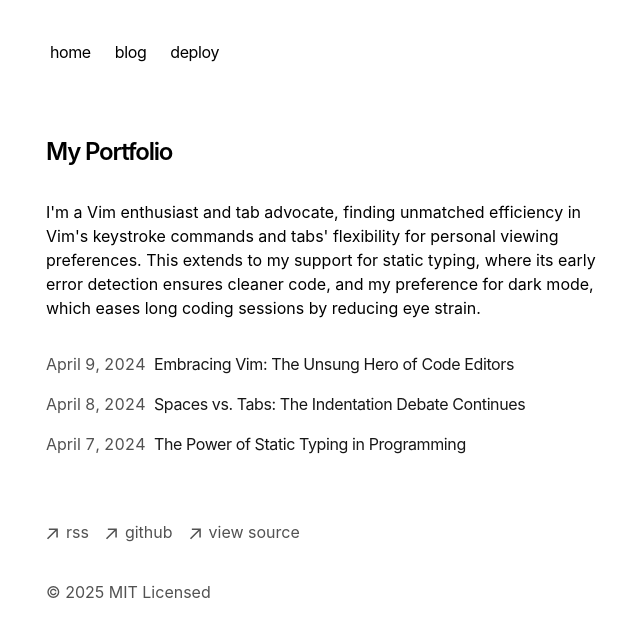
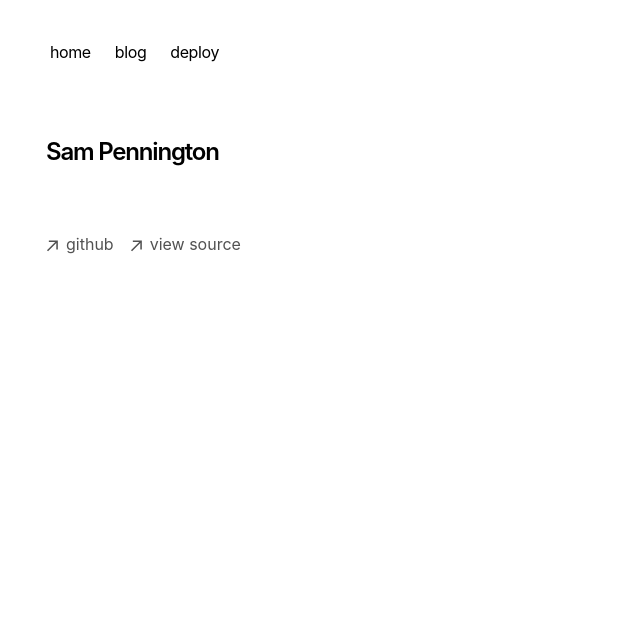
Before and after one commit to sampennington/sam, a Next.js app: page / in a window 1280 px wide. Shown: the top 636 px of the page, without its empty margins (306-946 px from the left). Built offline with nearby package versions, Linux system fonts and the light colour scheme.

Commit message:
started with template

```diff
--- a/app/components/footer.tsx
+++ b/app/components/footer.tsx
@@ -24,18 +24,7 @@ export default function Footer() {
             className="flex items-center transition-all hover:text-neutral-800 dark:hover:text-neutral-100"
             rel="noopener noreferrer"
             target="_blank"
-            href="/rss"
-          >
-            <ArrowIcon />
-            <p className="ml-2 h-7">rss</p>
-          </a>
-        </li>
-        <li>
-          <a
-            className="flex items-center transition-all hover:text-neutral-800 dark:hover:text-neutral-100"
-            rel="noopener noreferrer"
-            target="_blank"
-            href="https://github.com/vercel/next.js"
+            href="https://github.com/sampennington"
           >
             <ArrowIcon />
             <p className="ml-2 h-7">github</p>
@@ -46,16 +35,13 @@ export default function Footer() {
             className="flex items-center transition-all hover:text-neutral-800 dark:hover:text-neutral-100"
             rel="noopener noreferrer"
             target="_blank"
-            href="https://vercel.com/templates/next.js/portfolio-starter-kit"
+            href="https://github.com/sampennington/sam"
           >
             <ArrowIcon />
             <p className="ml-2 h-7">view source</p>
           </a>
         </li>
       </ul>
-      <p className="mt-8 text-neutral-600 dark:text-neutral-300">
-        © {new Date().getFullYear()} MIT Licensed
-      </p>
     </footer>
   )
 }
--- a/app/page.tsx
+++ b/app/page.tsx
@@ -1,21 +1,11 @@
-import { BlogPosts } from 'app/components/posts'
 
 export default function Page() {
   return (
     <section>
       <h1 className="mb-8 text-2xl font-semibold tracking-tighter">
-        My Portfolio
+        Sam Pennington
       </h1>
-      <p className="mb-4">
-        {`I'm a Vim enthusiast and tab advocate, finding unmatched efficiency in
-        Vim's keystroke commands and tabs' flexibility for personal viewing
-        preferences. This extends to my support for static typing, where its
-        early error detection ensures cleaner code, and my preference for dark
-        mode, which eases long coding sessions by reducing eye strain.`}
-      </p>
-      <div className="my-8">
-        <BlogPosts />
-      </div>
+
     </section>
   )
 }
--- a/app/rss/route.ts
+++ /dev/null
@@ -1,42 +0,0 @@
-import { baseUrl } from 'app/sitemap'
-import { getBlogPosts } from 'app/blog/utils'
-
-export async function GET() {
-  let allBlogs = await getBlogPosts()
-
-  const itemsXml = allBlogs
-    .sort((a, b) => {
-      if (new Date(a.metadata.publishedAt) > new Date(b.metadata.publishedAt)) {
-        return -1
-      }
-      return 1
-    })
-    .map(
-      (post) =>
-        `<item>
-          <title>${post.metadata.title}</title>
-          <link>${baseUrl}/blog/${post.slug}</link>
-          <description>${post.metadata.summary || ''}</description>
-          <pubDate>${new Date(
-            post.metadata.publishedAt
-          ).toUTCString()}</pubDate>
-        </item>`
-    )
-    .join('\n')
-
-  const rssFeed = `<?xml version="1.0" encoding="UTF-8" ?>
-  <rss version="2.0">
-    <channel>
-        <title>My Portfolio</title>
-        <link>${baseUrl}</link>
-        <description>This is my portfolio RSS feed</description>
-        ${itemsXml}
-    </channel>
-  </rss>`
-
-  return new Response(rssFeed, {
-    headers: {
-      'Content-Type': 'text/xml',
-    },
-  })
-}
```
Also changed, not shown: 1 other file (tests, documents, lock files or other folders).
